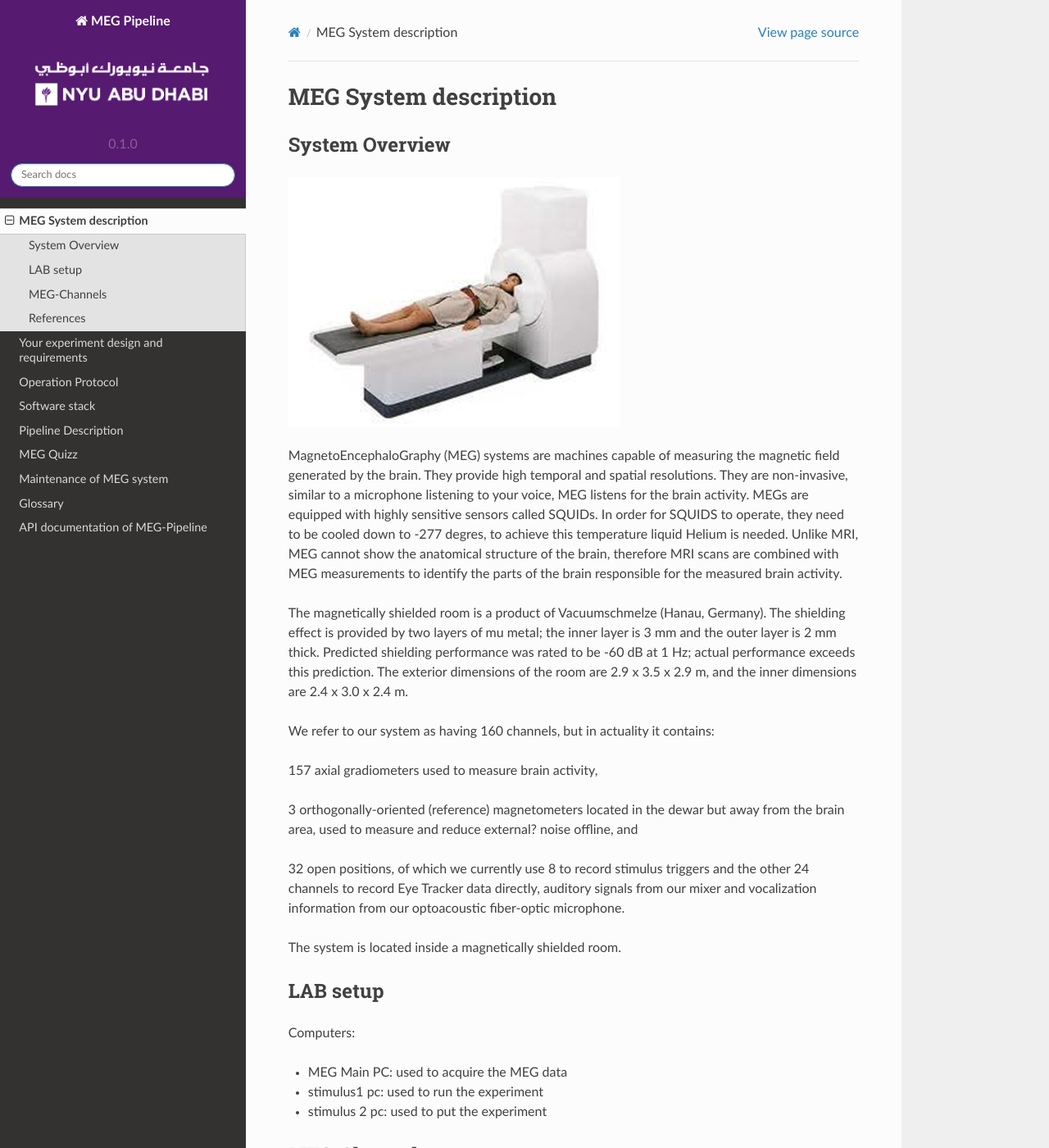
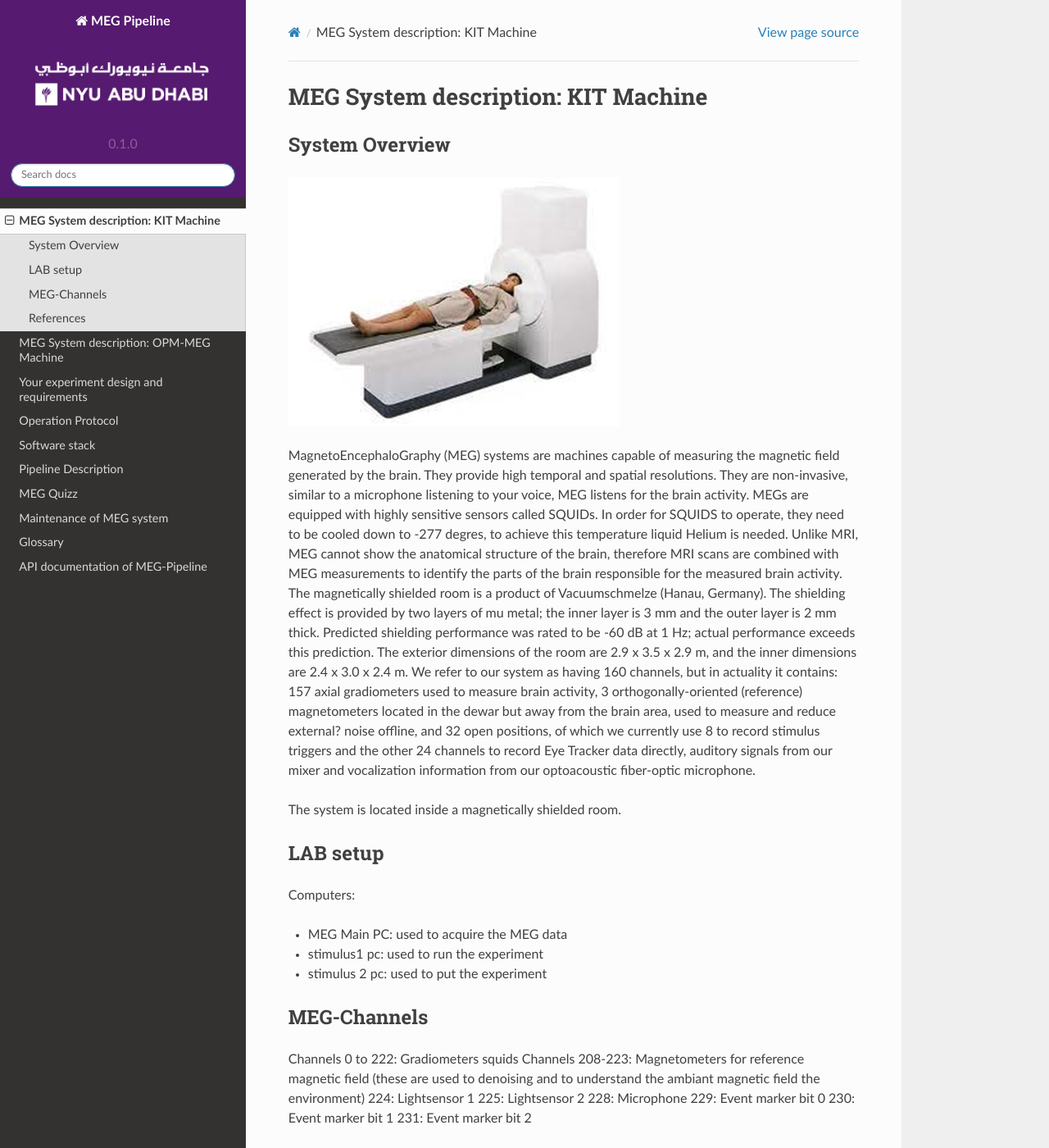
Before and after one commit to hzaatiti-NYU/meg-pipeline, a Sphinx documentation site: the page built from docs/source/megsystem.rst, in a window 1280 px wide and 1400 px high. Shown: the whole window at 82% size. Built offline with Sphinx 7.4.7 and the Read the Docs theme 2.0.0, drawn with Linux system fonts in a browser that asks for light colours.

```diff
--- a/docs/source/index.rst
+++ b/docs/source/index.rst
@@ -29,6 +29,7 @@ Contents
 
 .. toctree::
    megsystem
+   opmsystem
    experimentdesign
    operationprotocol
    softwarestack
--- a/docs/source/megsystem.rst
+++ b/docs/source/megsystem.rst
@@ -1,5 +1,5 @@
-MEG System description
-======================
+MEG System description: KIT Machine
+===================================
 
 System Overview
 ---------------
@@ -12,25 +12,13 @@ They provide high temporal and spatial resolutions. They are non-invasive, simil
 MEGs are equipped with highly sensitive sensors called SQUIDs. In order for SQUIDS to operate, they need to be cooled down to -277 degres, to achieve this temperature
 liquid Helium is needed.
 Unlike MRI, MEG cannot show the anatomical structure of the brain, therefore MRI scans are combined with MEG measurements to identify the parts of the brain responsible for the measured brain activity.
-
 The magnetically shielded room is a product of Vacuumschmelze (Hanau, Germany). The shielding effect is provided by two layers of mu metal; the inner layer is 3 mm and the outer layer is 2 mm thick. Predicted shielding performance was rated to be -60 dB at 1 Hz; actual performance exceeds this prediction. The exterior dimensions of the room are 2.9 x 3.5 x 2.9 m, and the inner dimensions are 2.4 x 3.0 x 2.4 m.
-
 We refer to our system as having 160 channels, but in actuality it contains:
-
 157 axial gradiometers used to measure brain activity,
-
-
-
-
-
 3 orthogonally-oriented (reference) magnetometers located in the dewar but away from the brain area, used to measure and reduce external? noise offline, and
-
 32 open positions, of which we currently use 8 to record stimulus triggers and the other 24 channels to record Eye Tracker data directly, auditory signals from our mixer and vocalization information from our optoacoustic fiber-optic microphone.
 
 The system is located inside a magnetically shielded room.
-
-
-
 
 LAB setup
 ---------
@@ -40,9 +28,6 @@ Computers:
 - MEG Main PC: used to acquire the MEG data
 - stimulus1 pc: used to run the experiment
 - stimulus 2 pc: used to put the experiment
-
-
-
 
 MEG-Channels
 ------------
@@ -55,10 +40,6 @@ Channels 208-223: Magnetometers for reference magnetic field (these are used to
 229: Event marker bit 0
 230: Event marker bit 1
 231: Event marker bit 2
-
-
-
-
 
 
 References
--- /dev/null
+++ b/docs/source/opmsystem.rst
@@ -0,0 +1,5 @@
+MEG System description: OPM-MEG Machine
+=======================================
+
+System Overview
+---------------
```
